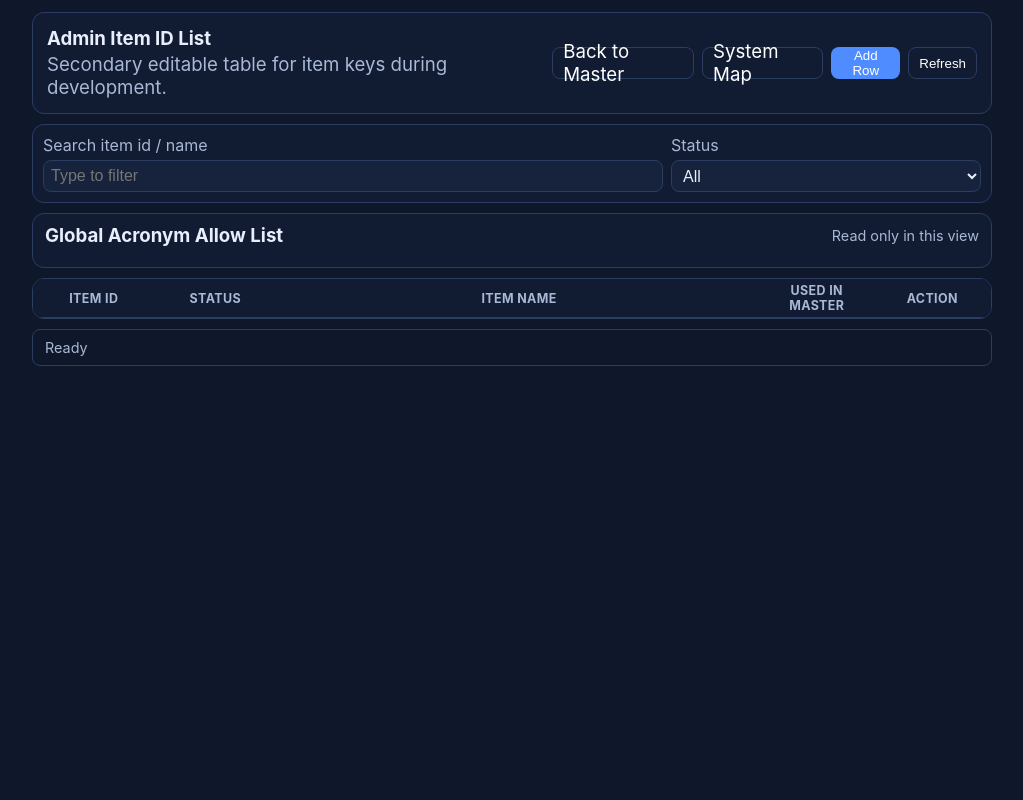
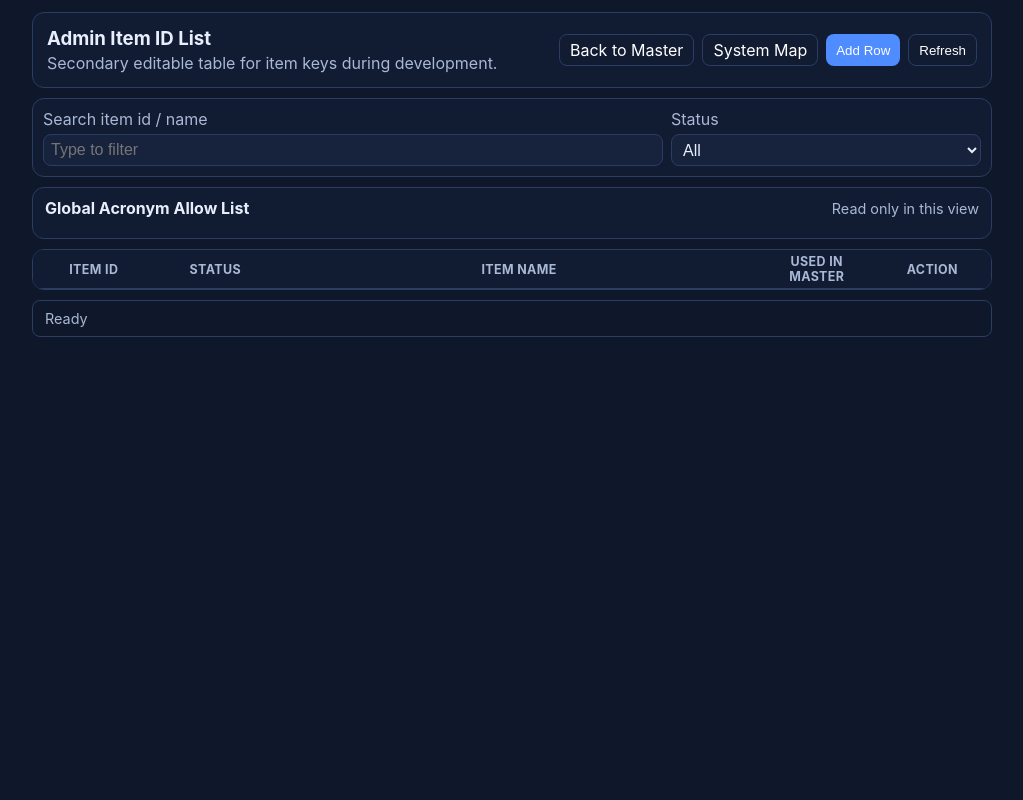
Before and after one commit to IntuitiveCreations2705/REAL-ED-INVENTORY-main-2, a Python web app: template inventory_app/ui/templates/admin_item_list_view.html in a window 1280 px wide. Shown: the whole page, without its empty margins (128-1151 px from the left). Run offline with Jinja, Linux system fonts and the light colour scheme; the template is opened without the code that fills it, so the values that code supplies are empty.

Commit message:
GLOBAL BASE TEXT 12pt

```diff
--- a/inventory_app/ui/static/admin_theme.css
+++ b/inventory_app/ui/static/admin_theme.css
@@ -47,7 +47,7 @@ body {
   margin: 0;
   min-height: 100vh;
   font-family: var(--font);
-  font-size: 14pt;
+  font-size: 12pt;
   background: var(--bg);
   color: var(--text);
 }
```
